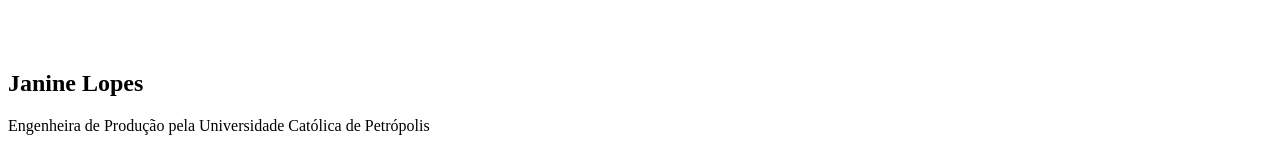
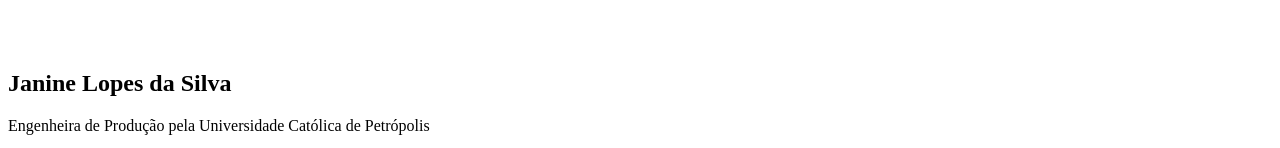
Before and after one commit to JanineEngPro/portifolioPadrao, a plain HTML site: page index.html in a window 1280 px wide. Shown: the part 1462-1610 px from the top of the page. Drawn offline with Linux system fonts and the light colour scheme.

Commit message:
Update index.html
Nome correto

```diff
--- a/index.html
+++ b/index.html
@@ -8,7 +8,7 @@
 </head>
 <body>
    <img src="https://github.com/JanineEngPro/portifolioPadrao/blob/main/fotoCeoDou.png">
-    <h2> Janine Lopes </h2>
+    <h2> Janine Lopes da Silva </h2>
     <p> Engenheira de Produção pela Universidade Católica de Petrópolis</p>
 </body>
 </html>
```
